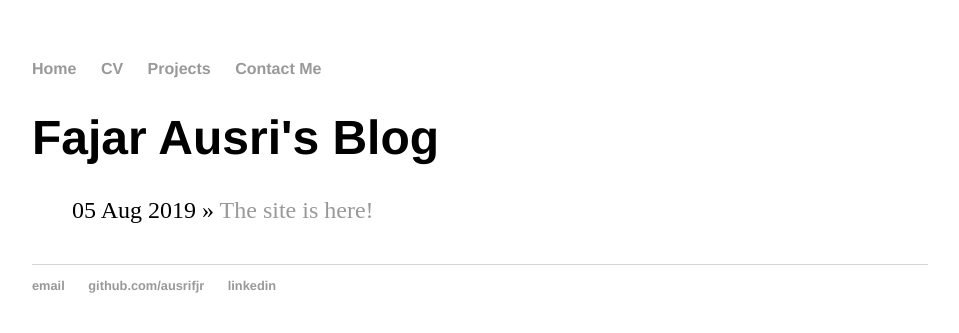
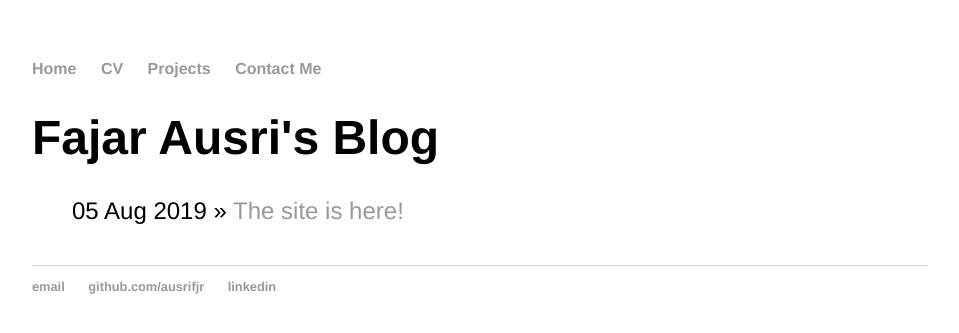
Before and after one commit to ausrifjr/ausrifjr.github.io, a Jekyll site: the page built from blog/index.html, in a window 1280 px wide. Shown: the top 333 px of the page, without its empty margins (160-1119 px from the left). Built offline with Jekyll 4.4.1, drawn with Linux system fonts in a browser that asks for light colours.

Commit message:
Update main.css

```diff
--- a/css/main.css
+++ b/css/main.css
@@ -39,10 +39,14 @@ footer {
 }
 
 ul.posts {
+    font-size: 1em;
+    font-family:'Helvetica', 'Arial', 'Sans-Serif';
     margin: 20px auto 40px;
     font-size: 1.5em;
 }
 
 ul.posts li {
+    font-size: 1em;
+    font-family:'Helvetica', 'Arial', 'Sans-Serif';
     list-style: none;
 }
```
